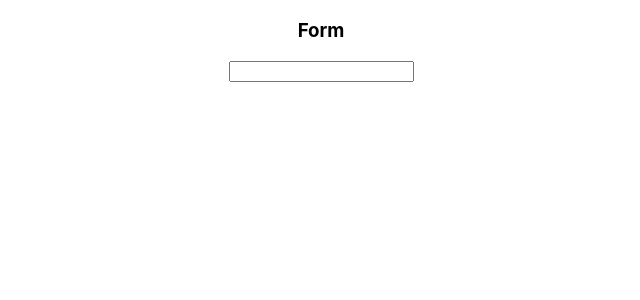
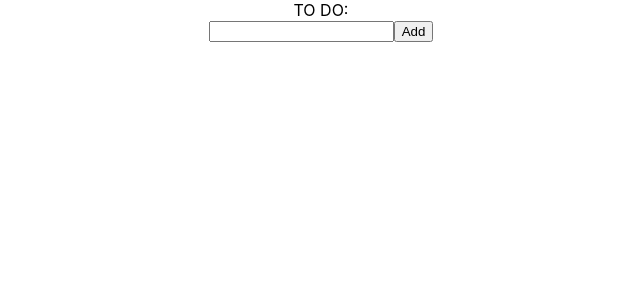
Before and after one commit to bbogomilov1/learning-react, a React (Create React App) app: page / in a window 1280 px wide. Shown: the top 300 px of the page, without its empty margins (319-959 px from the left). Built offline with nearby package versions, Linux system fonts and the light colour scheme.

Commit message:
make todo list

```diff
--- a/src/App.js
+++ b/src/App.js
@@ -1,19 +1,20 @@
 // import logo from "./logo.svg";
 import "./App.css";
-import Hello from "./components/Hello";
-import Message from "./components/Message";
-import Profile from "./components/Profile";
-import Counter from "./components/Counter";
-import Resume from "./components/Resume";
-import FunctionEvent from "./components/FunctionEvent";
-import ClassEvent from "./components/ClassEvent";
-import FunctionalCounter from "./components/FunctionalCounter";
-import Form from "./components/Form";
+// import Hello from "./components/Hello";
+// import Message from "./components/Message";
+// import Profile from "./components/Profile";
+// import Counter from "./components/Counter";
+// import Resume from "./components/Resume";
+// import FunctionEvent from "./components/FunctionEvent";
+// import ClassEvent from "./components/ClassEvent";
+// import FunctionalCounter from "./components/FunctionalCounter";
+// import Form from "./components/Form";
+import Todo from "./components/Todo";
 
 function App() {
   return (
     <div className="App">
-      <Form />
+      <Todo />
     </div>
   );
 }
--- /dev/null
+++ b/src/components/ListItem.js
@@ -0,0 +1,3 @@
+export default function ListItem({ name }) {
+  return <h3>{name}</h3>;
+}
--- /dev/null
+++ b/src/components/Todo.js
@@ -0,0 +1,33 @@
+import { useState } from "react";
+import ListItem from "./ListItem";
+
+export default function Todo() {
+  const [todo, setTodo] = useState("");
+  const [todoList, setTodoList] = useState([]);
+
+  const handleChange = (event) => {
+    setTodo(event.target.value);
+  };
+
+  const handleSubmit = (event) => {
+    event.preventDefault();
+    const tempList = todoList;
+    tempList.push(todo);
+    setTodoList(tempList);
+    console.log(todoList);
+    setTodo("");
+  };
+
+  return (
+    <div>
+      TO DO:
+      <form onSubmit={handleSubmit}>
+        <input value={todo} onChange={handleChange} type="text"></input>
+        <button type="submit">Add</button>
+      </form>
+      {todoList.map((x) => (
+        <ListItem key={x} name={x}></ListItem>
+      ))}
+    </div>
+  );
+}
```
